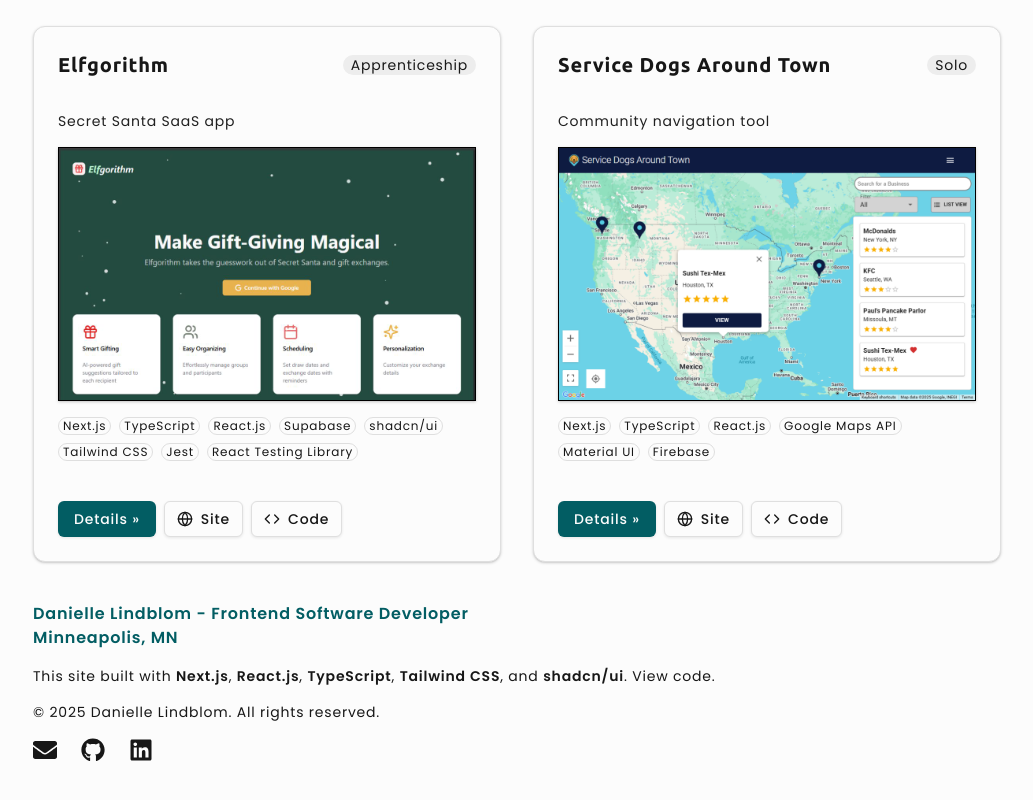
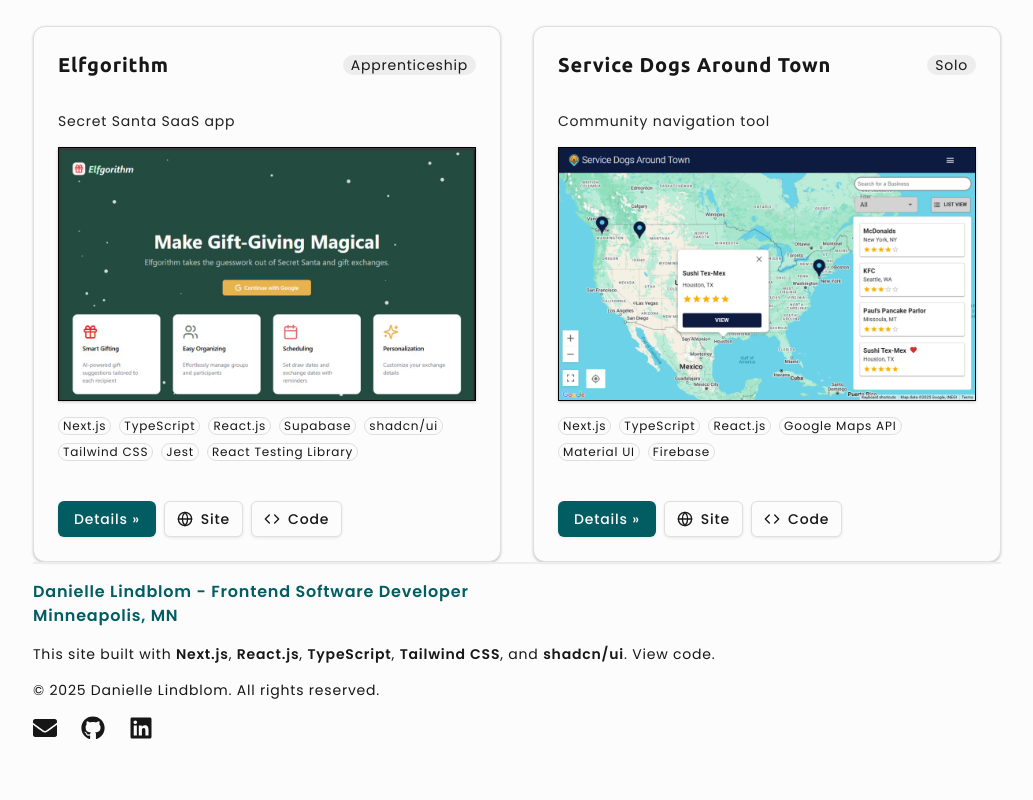
Before and after one commit to Danielle254/portfolio4, a Next.js app: page / in a window 1280 px wide. Shown: the part 1172-1972 px from the top of the page, without its empty margins (123-1156 px from the left). After the commit the page ends 1928 px from the top, so only its background shows below. Built offline with nearby package versions, Linux system fonts and the light colour scheme.

Commit message:
style: add top border to footer for better visual delineation of sections

```diff
--- a/app/components/Footer.tsx
+++ b/app/components/Footer.tsx
@@ -5,7 +5,7 @@
   const currentYear = new Date().getFullYear();
 
   return (
-    <footer className="py-10">
+    <footer className="py-4 border-t-2 border-accent">
       <div className="max-w-6xl mx-auto flex flex-col items-start">
         <p className="text-primary text-base font-semibold mb-4">
           Danielle Lindblom - Frontend Software Developer
```
